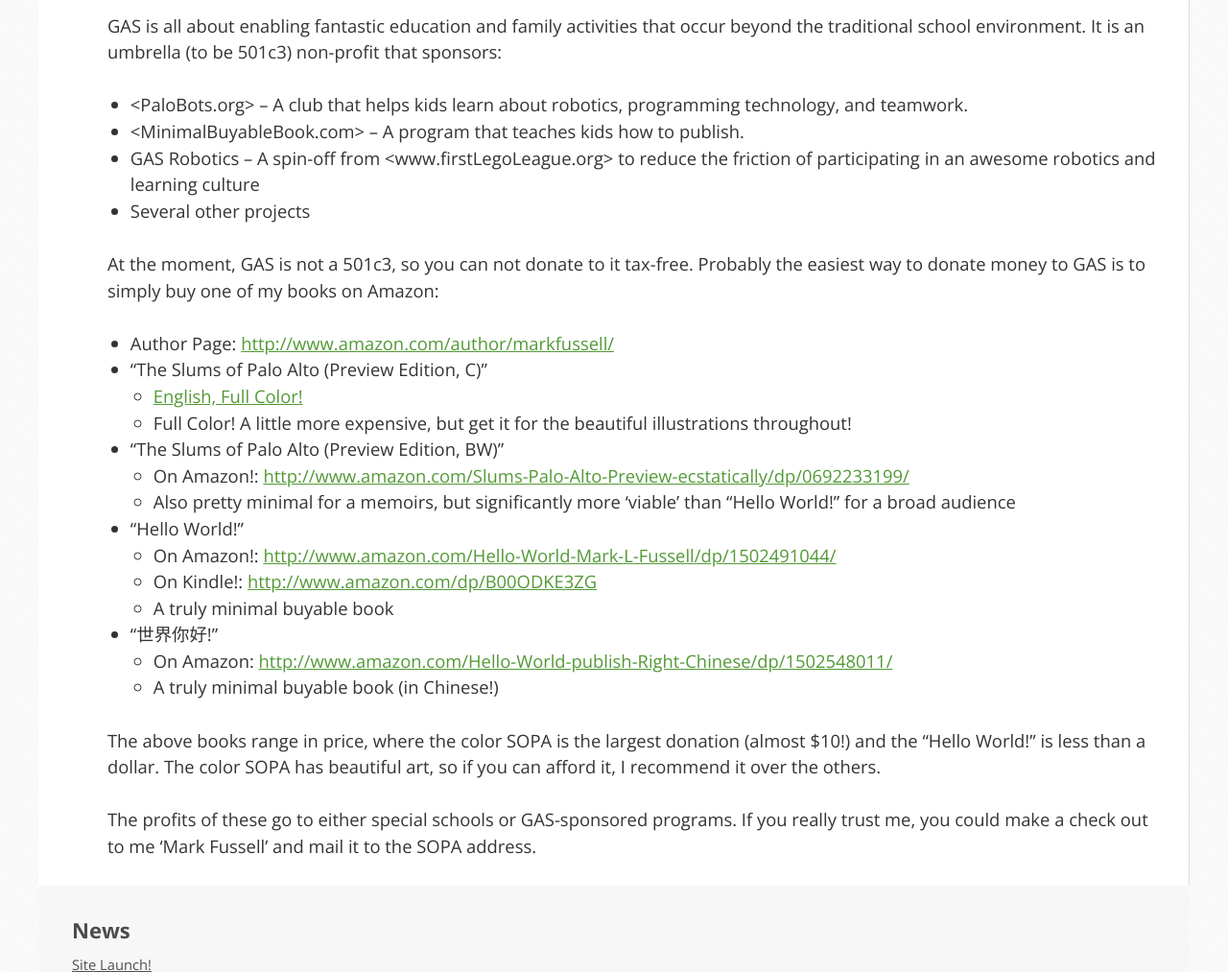
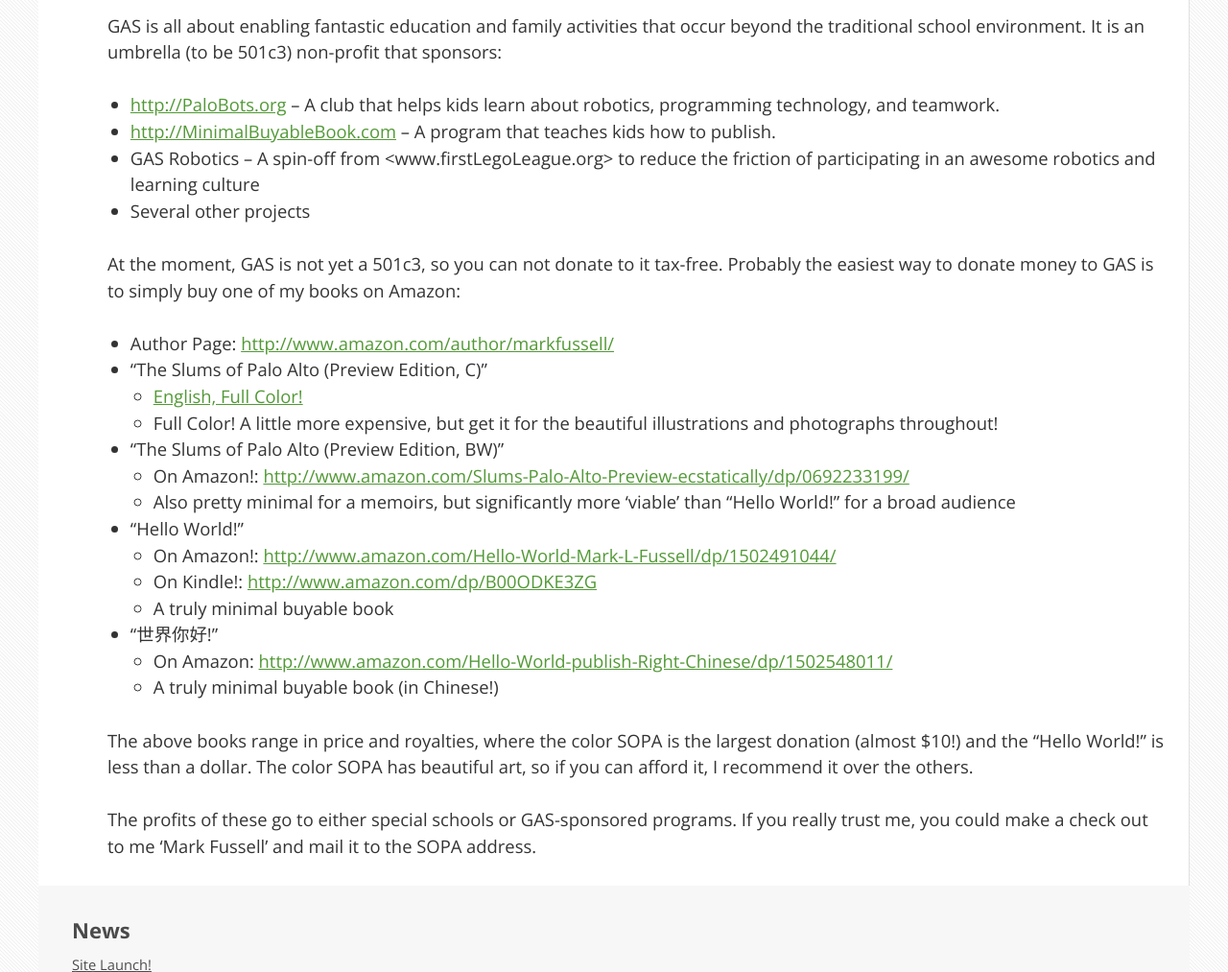
Before and after one commit to greatafterschool/greatafterschool.github.io, a plain HTML site: page index.html in a window 1280 px wide. Shown: the part 360-1373 px from the top of the page at 96% size. Drawn offline with nearby package versions, Linux system fonts and the light colour scheme.

Commit message:
Site updated at 2014-11-17 05:05:35 UTC

```diff
--- a/atom.xml
+++ b/atom.xml
@@ -4,7 +4,7 @@
   <title><![CDATA[The SuperSonic (Tennis) Fox]]></title>
   <link href="http://supersonicfox.com/atom.xml" rel="self"/>
   <link href="http://supersonicfox.com/"/>
-  <updated>2014-11-16T21:02:51-08:00</updated>
+  <updated>2014-11-16T21:05:33-08:00</updated>
   <id>http://supersonicfox.com/</id>
   <author>
     <name><![CDATA[Mark Fussell]]></name>
--- a/index.html
+++ b/index.html
@@ -54,14 +54,14 @@
 <p>GAS is all about enabling fantastic education and family activities that occur beyond the traditional school environment.  It is an umbrella (to be 501c3) non-profit that sponsors:</p>
 
 <ul>
-<li> &lt;PaloBots.org> – A club that helps kids learn about robotics, programming technology, and teamwork.</li>
-<li> &lt;MinimalBuyableBook.com> – A program that teaches kids how to publish.</li>
+<li> <a href="http://PaloBots.org">http://PaloBots.org</a> – A club that helps kids learn about robotics, programming technology, and teamwork.</li>
+<li> <a href="http://MinimalBuyableBook.com">http://MinimalBuyableBook.com</a> – A program that teaches kids how to publish.</li>
 <li> GAS Robotics – A spin-off from &lt;www.firstLegoLeague.org> to reduce the friction of participating in an awesome robotics and learning culture</li>
 <li> Several other projects</li>
 </ul>
 
 
-<p>At the moment, GAS is not a 501c3, so you can not donate to it tax-free.  Probably the easiest way to donate money to GAS is to simply buy one of my books on Amazon:</p>
+<p>At the moment, GAS is not yet a 501c3, so you can not donate to it tax-free.  Probably the easiest way to donate money to GAS is to simply buy one of my books on Amazon:</p>
 
 <ul>
 <li> Author Page: <a href="http://www.amazon.com/author/markfussell/">http://www.amazon.com/author/markfussell/</a></li>
@@ -69,7 +69,7 @@
 
 <ul>
 <li><a href="http://www.amazon.com/Slums-Palo-Alto-Preview-ecstatically/dp/1500328510/">English, Full Color!</a></li>
-<li>Full Color!  A little more expensive, but get it for the beautiful illustrations throughout!</li>
+<li>Full Color!  A little more expensive, but get it for the beautiful illustrations and photographs throughout!</li>
 </ul>
 </li>
 <li> &ldquo;The Slums of Palo Alto (Preview Edition, BW)&rdquo;
@@ -97,7 +97,7 @@
 </ul>
 
 
-<p>The above books range in price, where the color SOPA is the largest donation (almost $10!) and the &ldquo;Hello World!&rdquo; is less than a dollar.  The color SOPA has beautiful art, so if you can afford it, I recommend it over the others.</p>
+<p>The above books range in price and royalties, where the color SOPA is the largest donation (almost $10!) and the &ldquo;Hello World!&rdquo; is less than a dollar.  The color SOPA has beautiful art, so if you can afford it, I recommend it over the others.</p>
 
 <p>The profits of these go to either special schools or GAS-sponsored programs.  If you really trust me, you could make a check out to me &lsquo;Mark Fussell&rsquo; and mail it to the SOPA address.</p>
 
--- a/sitemap.xml
+++ b/sitemap.xml
@@ -26,7 +26,7 @@
     </url>
     <url>
         <loc>http://supersonicfox.com/</loc>
-        <lastmod>2014-11-16T21:02:48-08:00</lastmod>
+        <lastmod>2014-11-16T21:05:30-08:00</lastmod>
     </url>
     <url>
         <loc>http://supersonicfox.com/robots.txt</loc>
```
